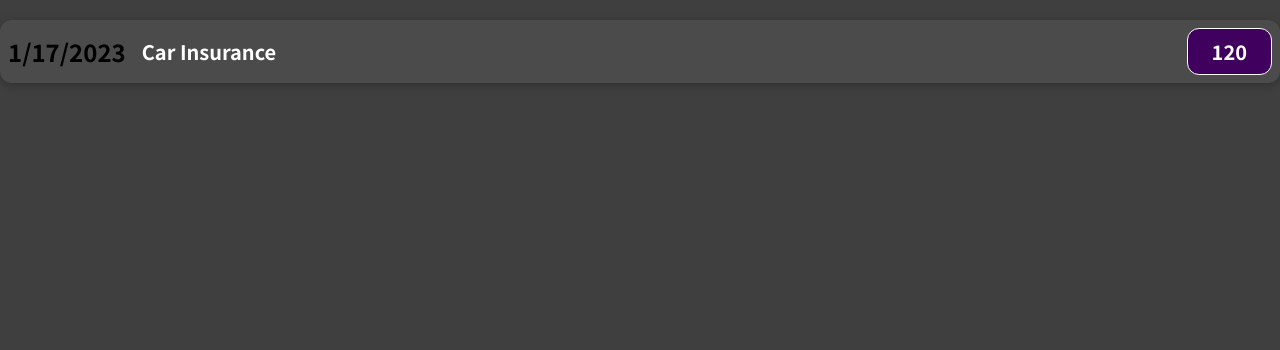
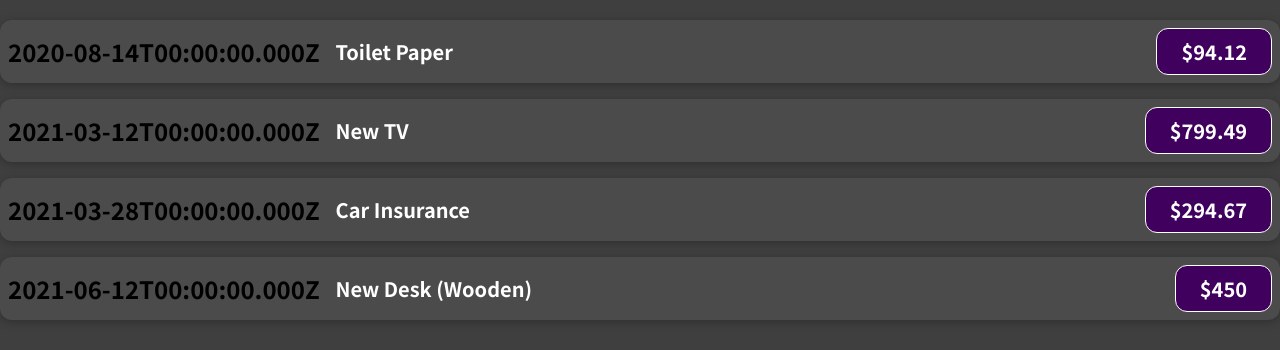
Before and after one commit to AClevel5/React-Expense-Recorder, a JavaScript app: page / in a window 1280 px wide. Shown: the top 350 px of the page. Built offline with nearby package versions, Linux system fonts and the light colour scheme.

Commit message:
Passing props to Expense Item

```diff
--- a/src/App.js
+++ b/src/App.js
@@ -1,10 +1,51 @@
 import ExpenseItem from "./components/ExpenseItem";
 
 function App() {
+  const expenses = [
+    {
+      id: "e1",
+      title: "Toilet Paper",
+      amount: 94.12,
+      date: new Date(2020, 7, 14),
+    },
+    { id: "e2", title: "New TV", amount: 799.49, date: new Date(2021, 2, 12) },
+    {
+      id: "e3",
+      title: "Car Insurance",
+      amount: 294.67,
+      date: new Date(2021, 2, 28),
+    },
+    {
+      id: "e4",
+      title: "New Desk (Wooden)",
+      amount: 450,
+      date: new Date(2021, 5, 12),
+    },
+  ];
+
   return (
     <div>
       <h2>
-        <ExpenseItem />
+        <ExpenseItem
+          title={expenses[0].title}
+          amount={expenses[0].amount}
+          date={expenses[0].date}
+        />
+        <ExpenseItem
+          title={expenses[1].title}
+          amount={expenses[1].amount}
+          date={expenses[1].date}
+        />
+        <ExpenseItem
+          title={expenses[2].title}
+          amount={expenses[2].amount}
+          date={expenses[2].date}
+        />
+        <ExpenseItem
+          title={expenses[3].title}
+          amount={expenses[3].amount}
+          date={expenses[3].date}
+        />
       </h2>
     </div>
   );
--- a/src/components/ExpenseItem.js
+++ b/src/components/ExpenseItem.js
@@ -1,12 +1,12 @@
 import "./ExpenseItem.css";
 
-const ExpenseItem = () => {
+const ExpenseItem = (props) => {
   return (
     <div className="expense-item">
-      <div>1/17/2023</div>
+      <div>{props.date.toISOString()}</div>
       <div className="expense-item__description">
-        <h2>Car Insurance</h2>
-        <div className="expense-item__price">120</div>
+        <h2>{props.title}</h2>
+        <div className="expense-item__price">${props.amount}</div>
       </div>
     </div>
   );
```
